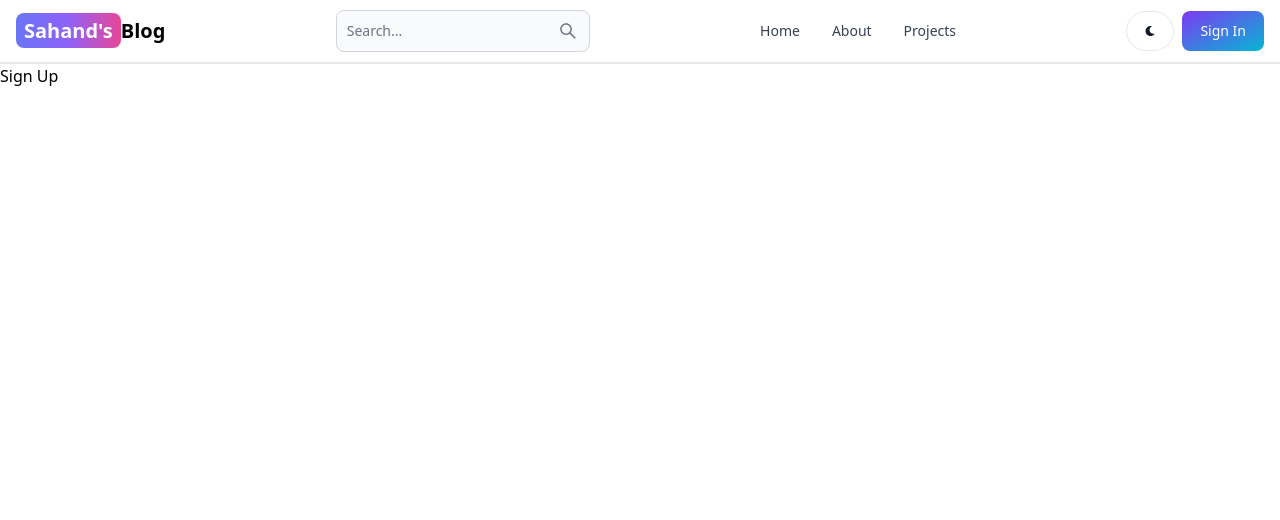
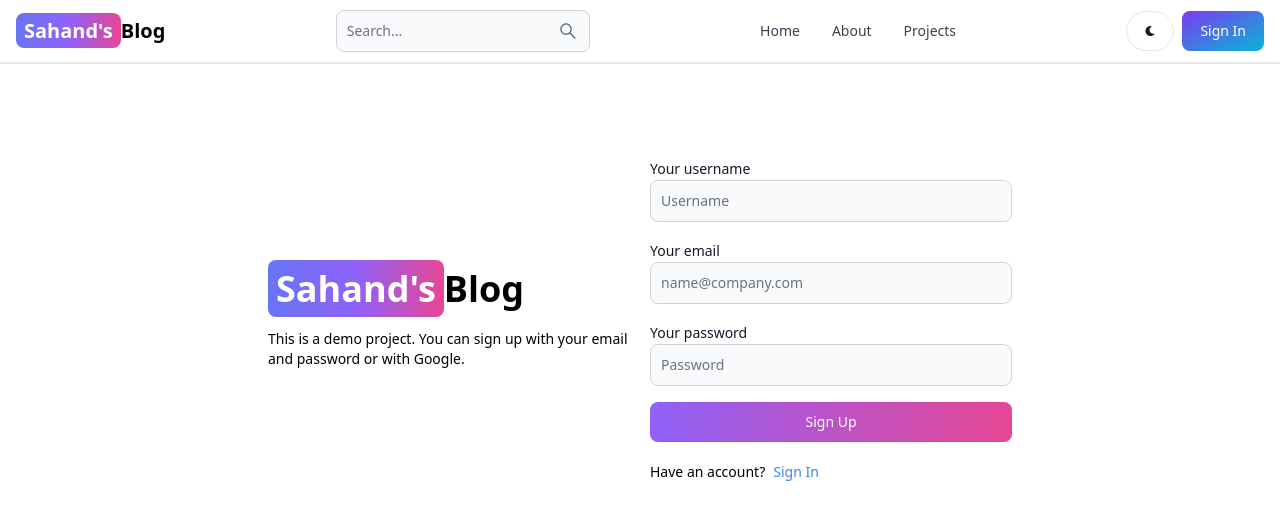
Before and after one commit to Binup-st/Blog, a React (Vite) app in the folder client/: page /signup in a window 1280 px wide. Shown: the top 520 px of the page. Built offline with nearby package versions, Linux system fonts and the light colour scheme.

Commit message:
add functionality to signup page

```diff
--- a/client/src/App.jsx
+++ b/client/src/App.jsx
@@ -1,7 +1,7 @@
 import React from 'react'
 import { BrowserRouter, Routes, Route } from "react-router-dom"
-import Signin from './pages/Signin'
-import Signup from './pages/Signup'
+import SignIn from './pages/SignIn'
+import SignUp from './pages/SignUp'
 import Dashboard from './pages/Dashboard'
 import Home from './pages/Home'
 import About from './pages/About'
@@ -16,8 +16,8 @@
       <Routes>
         <Route path='/' element={<Home/>} />
         <Route path='/about' element={<About/>} />
-        <Route path='/signin' element={<Signin/>} />
-        <Route path='/signup' element={<Signup/>} />
+        <Route path='/signin' element={<SignIn/>} />
+        <Route path='/signup' element={<SignUp/>} />
         <Route path='/dashboard' element={<Dashboard/>} />
         <Route path='/projects' element={<Projects/>} />
 
--- a/client/src/pages/Signup.jsx
+++ b/client/src/pages/Signup.jsx
@@ -1,9 +1,123 @@
-import React from 'react'
+import { Alert, Button, Label, Spinner, TextInput } from "flowbite-react";
+import { useState } from "react";
+import { Link, useNavigate } from "react-router-dom";
 
-export default function Signup() {
+export default function SignUp() {
+  const [formData, setFormData] = useState({});
+  const [errorMessage, setErrorMessage] = useState(null);
+  const [loading, setLoading] = useState(false);
+
+  const navigate = useNavigate()
+
+  const handleChange = (e) => {
+    setFormData({ ...formData, [e.target.id]: e.target.value.trim() });
+  };
+
+  const handleSubmit = async (e) => {
+    e.preventDefault();
+
+    setLoading(true);
+
+    if (!formData.username || !formData.email || !formData.password) {
+      return setErrorMessage("Please fill all fields");
+    }
+    try {
+      setLoading(true);
+      setErrorMessage(null);
+      const res = await fetch("/api/auth/signup", {
+        method: "POST",
+        headers: { "Content-Type": "application/json" },
+        body: JSON.stringify(formData),
+      });
+      const data = await res.json();
+      if (data.success === false) {
+        return setErrorMessage(data.message);
+      }
+      setLoading(false);
+      if(res.ok){
+        navigate('/signin')
+      }
+    } catch (err) {
+      setErrorMessage(err.message);
+      setLoading(false);
+      console.log(loading)
+    }
+  };
+
   return (
-    <div>
-      Sign Up
+    <div className="min-h-screen mt-20">
+      <div className="flex p-3 max-w-3xl mx-auto flex-col md:flex-row md:items-center gap-5">
+        {/* left */}
+        <div className="flex-1">
+          <Link to="/" className="font-bold dark:text-white text-4xl">
+            <span className="px-2 py-1 bg-gradient-to-r from-indigo-500 via-purple-500 to-pink-500 rounded-lg text-white">
+              Sahand's
+            </span>
+            Blog
+          </Link>
+          <p className="text-sm mt-5">
+            This is a demo project. You can sign up with your email and password
+            or with Google.
+          </p>
+        </div>
+        {/* right */}
+        <div className="flex-1">
+          <form className="flex flex-col gap-4" onSubmit={handleSubmit}>
+            <div>
+              <Label value="Your username" />
+              <TextInput
+                type="text"
+                placeholder="Username"
+                id="username"
+                onChange={handleChange}
+              />
+            </div>
+            <div>
+              <Label value="Your email" />
+              <TextInput
+                type="email"
+                placeholder="name@company.com"
+                id="email"
+                onChange={handleChange}
+              />
+            </div>
+            <div>
+              <Label value="Your password" />
+              <TextInput
+                type="passwor"
+                placeholder="Password"
+                id="password"
+                onChange={handleChange}
+              />
+            </div>
+            <Button
+              gradientDuoTone="purpleToPink"
+              type="submit"
+              disabled={loading}
+            >
+              {loading ? (
+                <div>
+                  <Spinner size="sm" />
+                  <span className="pl-3">Loading...</span>
+                </div>
+              ) : (
+                "Sign Up"
+              )}
+            </Button>
+          </form>
+          <div className="flex gap-2 text-sm mt-5">
+            <span>Have an account?</span>
+            <Link to="/sign-in" className="text-blue-500">
+              Sign In
+            </Link>
+          </div>
+          {errorMessage && (
+            <Alert className="mt-5" color="failure">
+              {errorMessage}
+            </Alert>
+          )}
+        </div>
+      </div>
     </div>
-  )
+  );
 }
--- a/client/vite.config.js
+++ b/client/vite.config.js
@@ -1,7 +1,15 @@
-import { defineConfig } from 'vite'
-import react from '@vitejs/plugin-react-swc'
+import { defineConfig } from "vite";
+import react from "@vitejs/plugin-react-swc";
 
 // https://vitejs.dev/config/
 export default defineConfig({
+  server: {
+    proxy: {
+      "/api": {
+        target: "http://localhost:3000",
+        secure: false,
+      },
+    },
+  },
   plugins: [react()],
-})
+});
```
Also changed, not shown: 1 other file (tests, documents, lock files or other folders).
